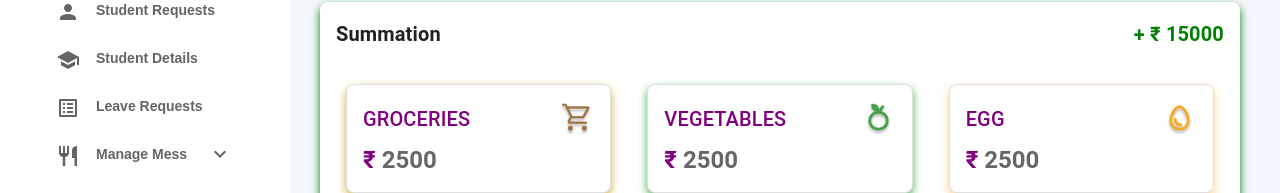
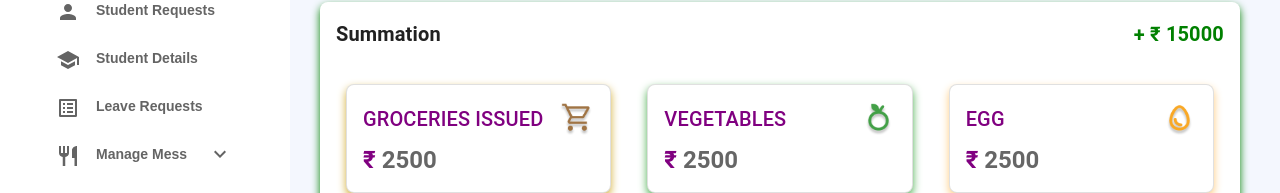
Before and after one commit to latha1307/Hostel-Management-Application, a React (Create React App) app in the folder Admin/app/: page /#/manage-mess/1/bill-distribution in a window 1280 px wide. Shown: the part 222-415 px from the top of the page. Built offline with nearby package versions, Linux system fonts and the light colour scheme.

Commit message:
groceries Issued

```diff
--- a/Admin/app/src/pages/BillDistribution.jsx
+++ b/Admin/app/src/pages/BillDistribution.jsx
@@ -11,7 +11,7 @@ import PeopleIcon from "@mui/icons-material/People";
 
 const BillDistribution = () => {
   const [items] = useState([
-    { name: "GROCERIES", icon: GroceryIcon, amount: 2500, shadowColor: "#d4af37" },
+    { name: "GROCERIES ISSUED", icon: GroceryIcon, amount: 2500, shadowColor: "#d4af37" },
     { name: "VEGETABLES", icon: VegetableIcon, amount: 2500, shadowColor: "#4caf50" },
     { name: "EGG", icon: EggIcon, amount: 2500, shadowColor: "#ffcc80" },
     { name: "MILK", icon: MilkImage, amount: 2500, shadowColor: "#64b5f6" },
```
